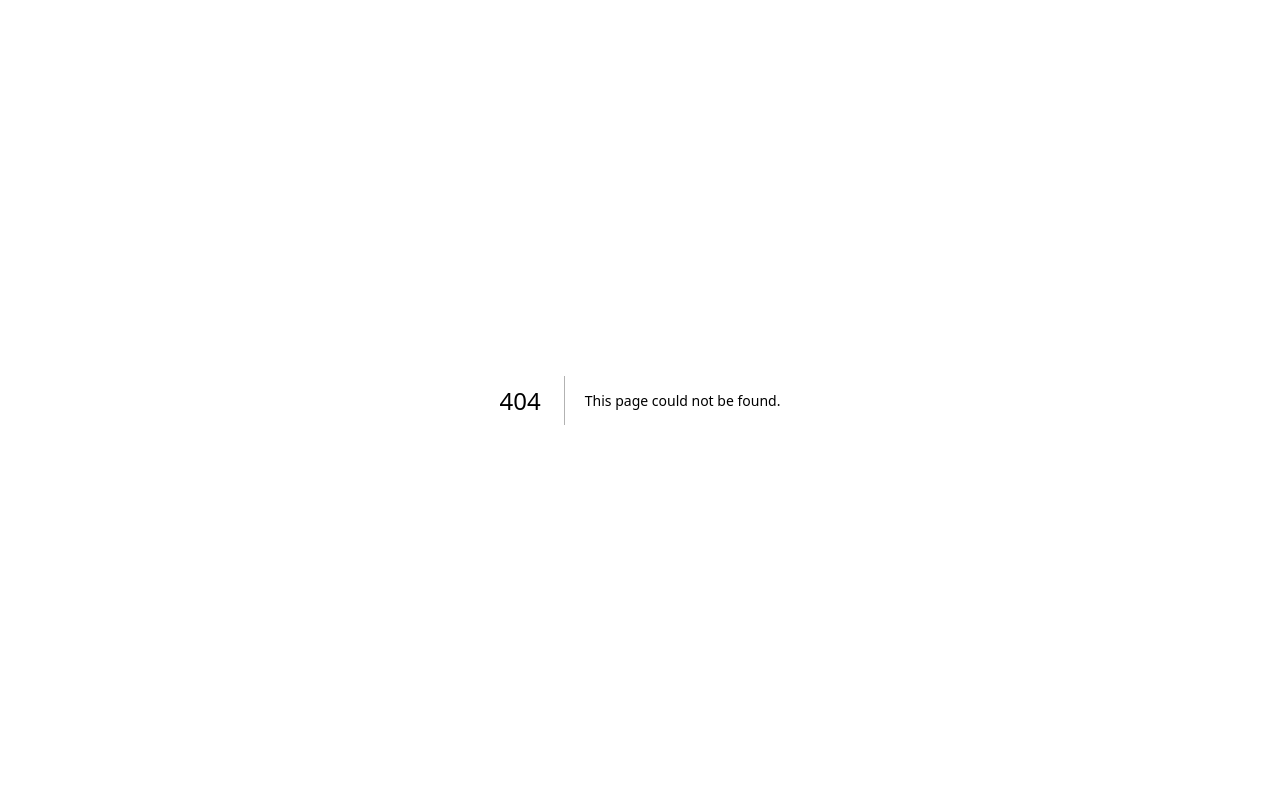
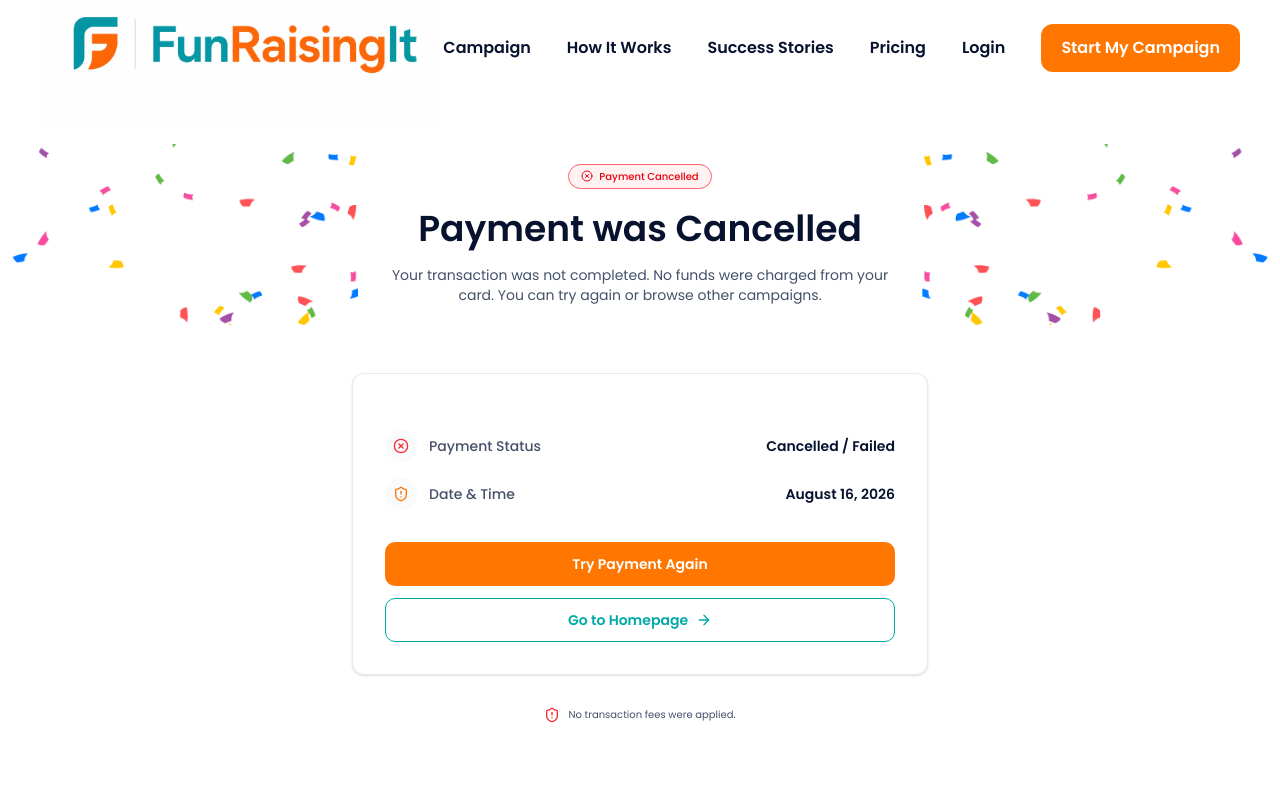
Before and after one commit to mostafizurrahaman/funraisingit-fe, a Next.js app: page /payment/cancel in a window 1280 px wide. Before the commit this address had no page. Shown: the top 800 px of the page. Built offline with nearby package versions, Linux system fonts and the light colour scheme.

Commit message:
feat: add PaymentCancel component and implement payment cancellation page

```diff
--- a/src/app/(website)/campaign_4/page.tsx
+++ b/src/app/(website)/campaign_4/page.tsx
@@ -93,8 +93,10 @@ export default function CampaignFourPage() {
   const previewData = previewResponse?.data;
 
 
+
   async function handleLaunch(event: FormEvent<HTMLFormElement>) {
     event.preventDefault();
+
 
     if (!agreed) {
       setError(
@@ -103,7 +105,9 @@ export default function CampaignFourPage() {
       return;
     }
 
+
     setError("");
+
 
     if (!campaignId) {
       setError("Campaign ID not found. Please start from Step 1.");
@@ -113,41 +117,42 @@ export default function CampaignFourPage() {
     try {
       const launchBody = promoCode ? { promoCode } : {};
 
+
       const response = await launchCampaign({
         campaignId,
         body: launchBody,
       }).unwrap();
 
+
       toast.success(response?.message || "Campaign launched successfully!");
+
 
       resetDraft();
       removeCampaignIdFromLocalStorage();
       router.push(response?.data?.url);
+      router.push(response?.data?.url);
     } catch (err: any) {
-      console.error("Launch campaign error:", err);
       const rawErr = err?.data;
       const errMsg =
         rawErr?.message ||
         (Array.isArray(rawErr?.errors) ? rawErr.errors.map((e: any) => e.message).join(", ") : "") ||
         (Array.isArray(rawErr?.errorSources) ? rawErr.errorSources.map((e: any) => e.message).join(", ") : "") ||
-        err?.error ||
         err?.message ||
-        (typeof err === "object" && err !== null ? JSON.stringify(err) : String(err));
+        "Failed to launch campaign. Please try again.";
+
+      if (
+        errMsg === "Before launching campaign setup organization bank account."
+      ) {
+        toast.error(errMsg);
+
+        setTimeout(() => {
+          router.push("/dashboard/settings");
+        }, 1500);
+
+        return;
+      }
 
       setError(errMsg);
-      toast.error(errMsg);
-
-      const lowerMsg = errMsg.toLowerCase();
-      if (
-        lowerMsg.includes("bank account") ||
-        lowerMsg.includes("payout") ||
-        lowerMsg.includes("stripe") ||
-        lowerMsg.includes("organization")
-      ) {
-        setTimeout(() => {
-          router.push("/dashboard/settings");
-        }, 2000);
-      }
     }
   }
 
--- /dev/null
+++ b/src/app/(website)/payment/cancel/page.tsx
@@ -0,0 +1,7 @@
+import PaymentCancel from "@/components/pages/PaymentCancel";
+
+const PaymentCancelPage = () => {
+  return <PaymentCancel />;
+};
+
+export default PaymentCancelPage;
--- a/src/components/pages/OrderSummery.tsx
+++ b/src/components/pages/OrderSummery.tsx
@@ -1,3 +1,4 @@
+/* eslint-disable react-hooks/set-state-in-effect */
 /* eslint-disable @typescript-eslint/no-explicit-any */
 "use client";
 
@@ -455,7 +456,7 @@ const OrderSummery = () => {
               ) : (
                 <>
                   <ShieldCheck className="size-4" />
-                  {isProductOutOfStock ? "Product Out of Stock" : `Place Order · $${total.toFixed(2)}`}
+                  {isProductOutOfStock ? "Product Out of Stock" : `Place Order · $${subtotal.toFixed(2)}`}
                 </>
               )}
             </button>
--- /dev/null
+++ b/src/components/pages/PaymentCancel.tsx
@@ -0,0 +1,103 @@
+"use client";
+
+import Image from "next/image";
+import Link from "next/link";
+import {
+  XCircle,
+  ShieldAlert,
+  ArrowRight,
+  RefreshCw,
+} from "lucide-react";
+
+import glitter from "../../assets/glitter.png";
+
+const PaymentCancel = () => {
+  const currentDate = new Date().toLocaleDateString("en-US", {
+    year: "numeric",
+    month: "long",
+    day: "numeric",
+  });
+
+  const paymentDetails = [
+    { label: "Payment Status", value: "Cancelled / Failed", icon: XCircle, color: "text-red-500" },
+    { label: "Date & Time", value: currentDate, icon: ShieldAlert, color: "text-primary" },
+  ] as const;
+
+  return (
+    <main className="min-h-screen bg-background pb-12 sm:pb-20">
+      <header className="py-8 sm:py-12">
+        <div className="flex w-full items-center justify-between gap-3 sm:gap-6">
+          <Image
+            src={glitter}
+            alt=""
+            className="h-auto w-12 shrink-0 sm:w-40 lg:w-[28%] lg:max-w-[395px]"
+            aria-hidden="true"
+            priority
+          />
+          <div className="min-w-0 flex-1 text-center">
+            <span className="inline-flex items-center gap-1.5 rounded-full border border-red-400 bg-red-50 px-3 py-1 text-[10px] font-medium text-red-600">
+              <XCircle className="size-3" />
+              Payment Cancelled
+            </span>
+            <h1 className="mt-5 text-2xl font-semibold text-foreground sm:text-4xl">
+              Payment was Cancelled
+            </h1>
+            <p className="mx-auto mt-4 max-w-2xl text-xs text-muted-foreground sm:text-sm">
+              Your transaction was not completed. No funds were charged from your card. You can try again or browse other campaigns.
+            </p>
+          </div>
+          <Image
+            src={glitter}
+            alt=""
+            className="h-auto w-12 shrink-0 -scale-x-100 sm:w-40 lg:w-[28%] lg:max-w-[395px]"
+            aria-hidden="true"
+          />
+        </div>
+      </header>
+
+      <div className="container mx-auto px-5 sm:px-8 lg:px-10">
+        <div className="mx-auto max-w-xl">
+          <article className="rounded-xl border border-border bg-white p-6 sm:p-8 shadow-sm">
+            <dl className="mt-6 space-y-4">
+              {paymentDetails.map((detail) => {
+                const Icon = detail.icon;
+                return (
+                  <div key={detail.label} className="flex items-center gap-3 text-xs sm:text-sm">
+                    <div className={`flex size-8 items-center justify-center rounded-full bg-slate-50 ${detail.color}`}>
+                      <Icon className="size-4 shrink-0" />
+                    </div>
+                    <dt className="font-medium text-muted-foreground">{detail.label}</dt>
+                    <dd className="ml-auto text-right font-semibold text-foreground">{detail.value}</dd>
+                  </div>
+                );
+              })}
+            </dl>
+
+            <div className="mt-8 grid gap-3">
+              <Link
+                href="/campaign"
+                className="flex h-11 items-center justify-center gap-2 rounded-lg bg-primary text-sm font-semibold text-white transition-all duration-300 hover:-translate-y-0.5 hover:bg-primary/90 hover:shadow-md"
+              >
+                Try Payment Again
+              </Link>
+              <Link
+                href="/"
+                className="flex h-11 items-center justify-center gap-2 rounded-lg border border-secondary text-sm font-semibold text-secondary transition-all duration-300 hover:bg-secondary hover:text-white"
+              >
+                Go to Homepage
+                <ArrowRight className="size-4" />
+              </Link>
+            </div>
+          </article>
+
+          <p className="mt-8 flex items-center justify-center gap-2 text-center text-[10px] text-muted-foreground">
+            <ShieldAlert className="size-4 text-red-500" />
+            No transaction fees were applied.
+          </p>
+        </div>
+      </div>
+    </main>
+  );
+};
+
+export default PaymentCancel;
```
